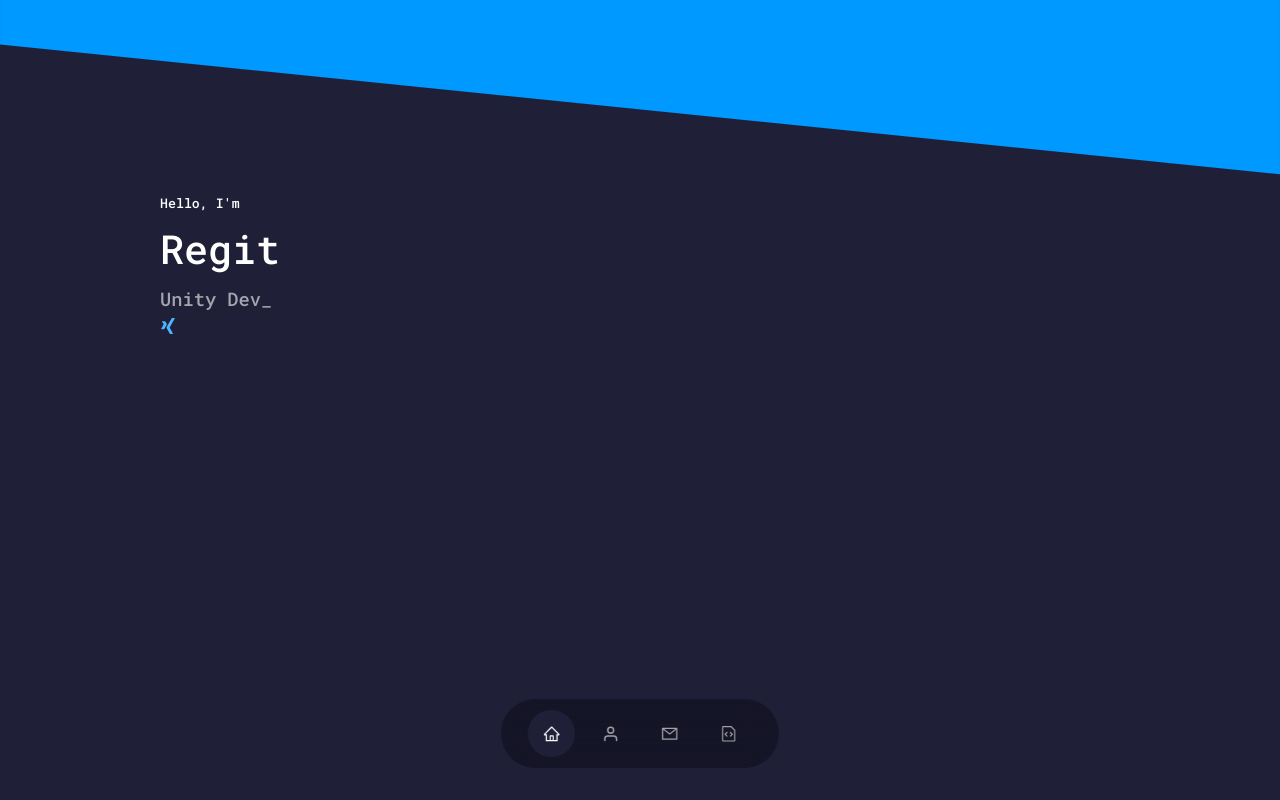
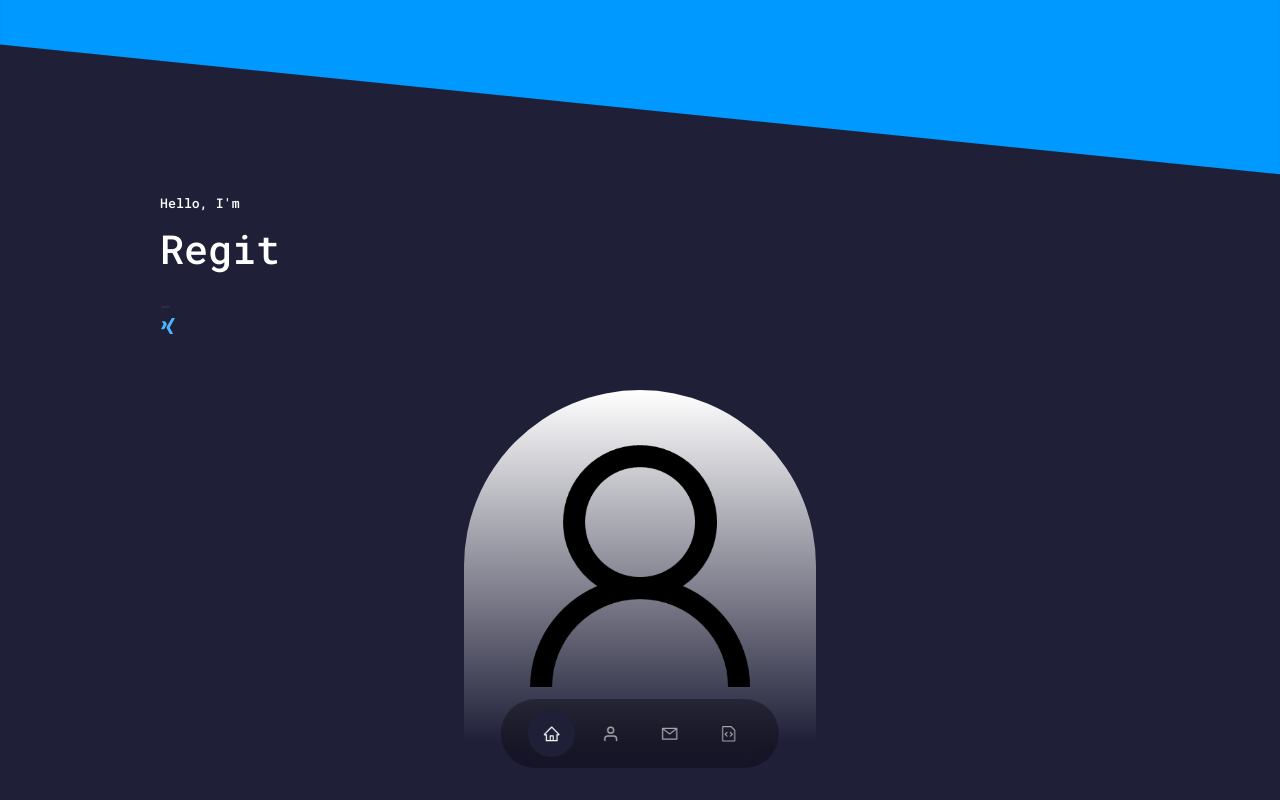
Before and after one commit to RegitGit/react-portfolio, a React (Create React App) app: page / in a window 1280 px wide. Shown: the top 800 px of the page. Built offline with nearby package versions, Linux system fonts and the light colour scheme.

Commit message:
me image

```diff
--- a/src/App.jsx
+++ b/src/App.jsx
@@ -12,8 +12,8 @@ const App = () => {
   return (
     <>
         <Header/>
+        <About/>
         <Navbar/>
-        <About/>
         <Projects/>
         <Contact/>
         <Footer/>
--- a/src/components/about/About.jsx
+++ b/src/components/about/About.jsx
@@ -1,9 +1,14 @@
 import React from 'react'
 import "./about.css"
+import MY_IMAGE from "../../assets/imgs/anon.png"
 
 const About = () => {
   return (
-    <section id='about'>About</section>
+    <section id='about'>
+      <div className="image__container">
+        <img src={MY_IMAGE} alt="It's me" />
+      </div>
+    </section>
   )
 }
 
--- a/src/components/about/about.css
+++ b/src/components/about/about.css
@@ -0,0 +1,9 @@
+.image__container {
+    background: linear-gradient(white, transparent);
+    width: 22rem;
+    position: relative;
+    left: calc(50% - 11rem);
+    border-radius: 12rem 12rem 0 0;
+    margin-top: 3rem;
+    margin-bottom: 7rem;
+}
--- a/src/components/header/Header.jsx
+++ b/src/components/header/Header.jsx
@@ -13,7 +13,7 @@ const Header = () => {
     new Typed(el.current, {
       strings: ["Hello, I'm"],
       startDelay: 1000,
-      typeSpeed: 100,
+      typeSpeed: 130,
       showCursor: false,
       onComplete() {
         setTimeout(() => {
@@ -22,7 +22,7 @@ const Header = () => {
           new Typed(el2.current, {
             strings: ["Regit"],
             startDelay: 60,
-            typeSpeed: 120,
+            typeSpeed: 150,
             showCursor: false,
             onComplete() {
               setTimeout(() => {
@@ -31,7 +31,7 @@ const Header = () => {
               new Typed(el3.current, {
                 strings: ["Unity Developer", "Web Developer", "3D Developer", "App Developer??", "Developer."],
                 startDelay: 200,
-                typeSpeed: 50,
+                typeSpeed: 60,
                 backSpeed: 20,
                 backDelay: 250,
                 showCursor: false,
--- a/src/components/header/header.css
+++ b/src/components/header/header.css
@@ -1,5 +1,4 @@
 header {
-    height: 100vh;
     overflow: hidden;
 }
 
@@ -28,20 +27,6 @@ header > svg {
     }
 }
 
-.typewriter::after {
-    content: "_";
-    opacity: 1;
-    transition: opacity 2s ease-out;
-}
-
-.typewriter-blink::after {
-    animation: blink .85s infinite;
-}
-
-.typewriter-fade-out::after {
-    opacity: 0;
-}
-
 /* CTA */
 
 /* .cta {
--- a/src/index.css
+++ b/src/index.css
@@ -119,6 +119,20 @@ img {
     object-fit: cover;
 }
 
+.typewriter::after {
+    content: "_";
+    opacity: 1;
+    transition: opacity 2s ease-out;
+}
+
+.typewriter-blink::after {
+    animation: blink .85s infinite;
+}
+
+.typewriter-fade-out::after {
+    opacity: 0;
+}
+
 /* TABLET MEDIA QUERIES */
 
 @media screen and (max-width: 1024px) {
```
Also changed, not shown: src/assets/imgs/anon.jpg (deleted), src/assets/imgs/anon.png (added).
